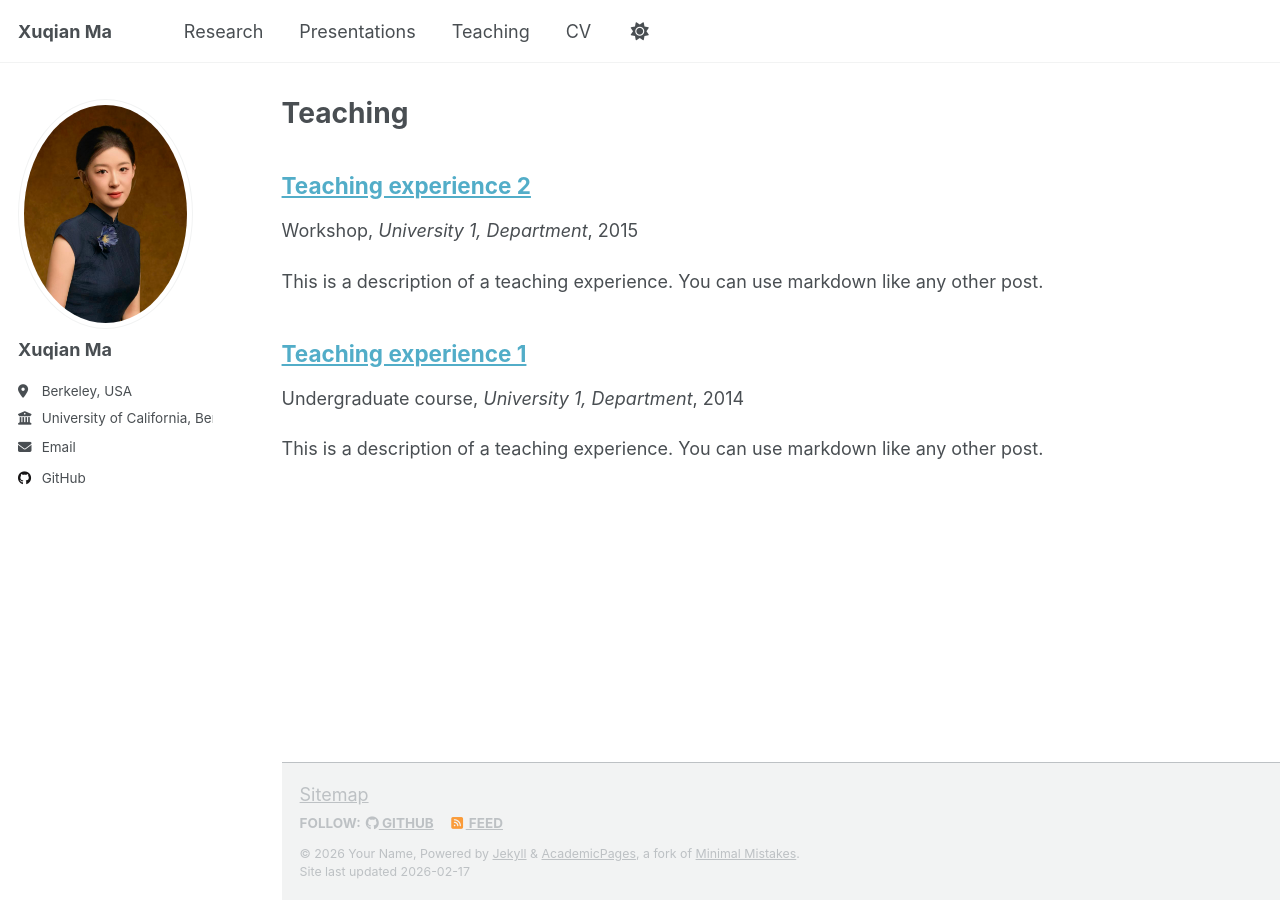
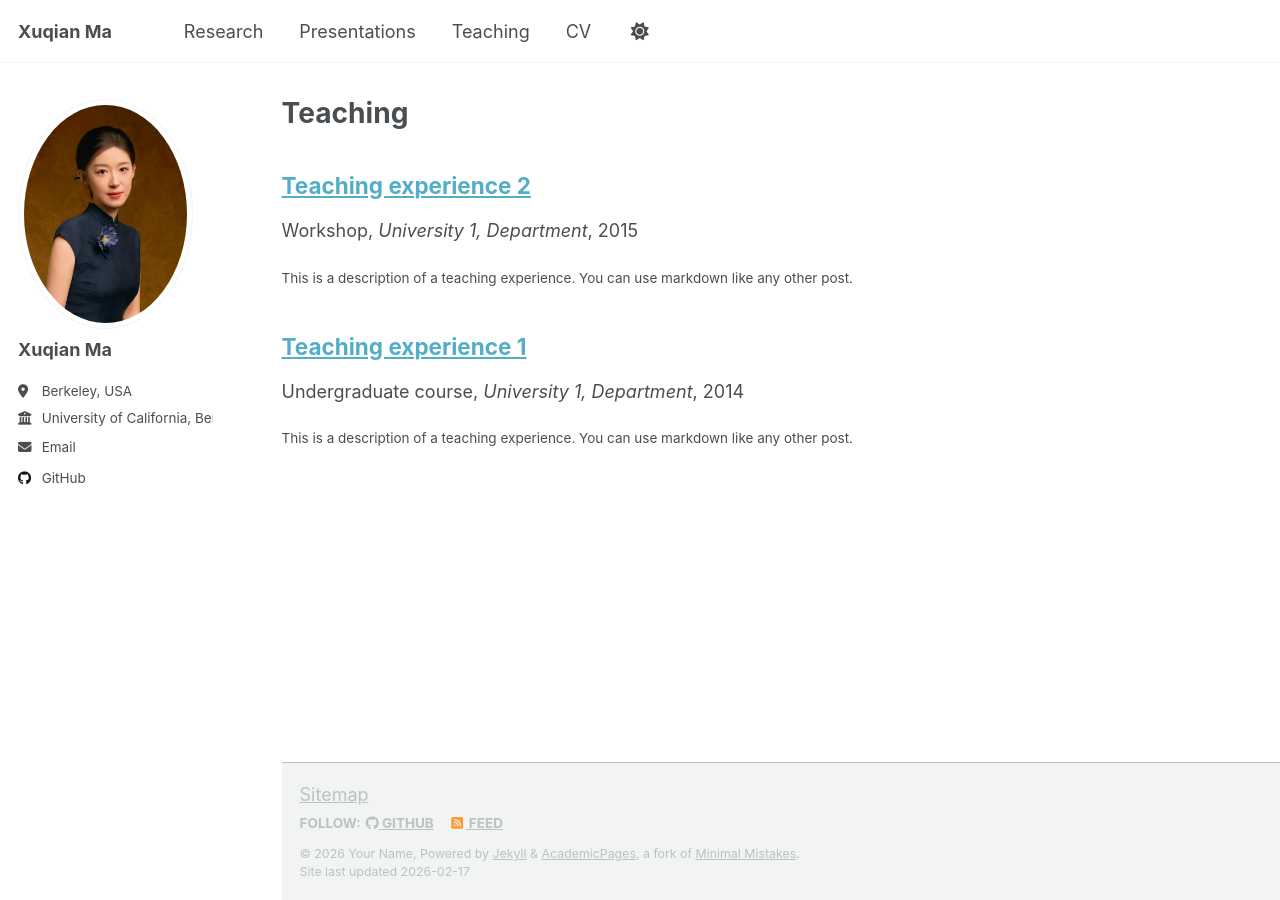
Before and after one commit to xuqianma0718/xuqianma0718.github.io, a Jekyll site: the page built from _pages/teaching.html, in a window 1280 px wide. Built offline with Jekyll 4.4.1, drawn with Linux system fonts in a browser that asks for light colours; a script that is not in the unit is left out.

Commit message:
Update archive-single.html

```diff
--- a/_includes/archive-single.html
+++ b/_includes/archive-single.html
@@ -53,11 +53,11 @@
          <p class="page__date"><strong><i class="fa fa-fw fa-calendar" aria-hidden="true"></i> {{ site.data.ui-text[site.locale].date_label | default: "Published:" }}</strong> <time datetime="{{ post.date | default: "1900-01-01" | date_to_xmlschema }}">{{ post.date | default: "1900-01-01" | date: "%B %d, %Y" }}</time></p>
         {% endif %}
 
-    {% if post.excerpt and site.read_more != 'enabled' %}
-    <p class="archive__item-excerpt" itemprop="description">{{ post.excerpt | markdownify }}</p>
-    {% elsif post.excerpt and site.read_more == 'enabled' %}
-    <p class="archive__item-excerpt" itemprop="description"><p>{{ post.excerpt | markdownify | remove: '<p>' | remove: '</p>' }}<strong><a href="{{ base_path }}{{ post.url }}" rel="permalink"> Read more</a></strong></p></p>
-    {% endif %}
+    {% if post.excerpt %}
+  <p class="archive__item-excerpt" itemprop="description">
+    {{ post.excerpt | markdownify | remove: '<p>' | remove: '</p>' }}
+  </p>
+{% endif %}
 
     {% if post.presentations %}
   <p style="font-size: 0.9em; margin-top: 0.25em;">{{ post.presentations }}</p>
```
